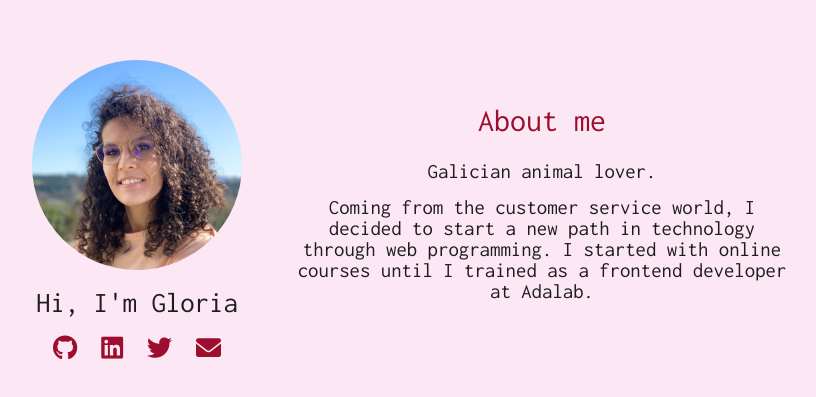
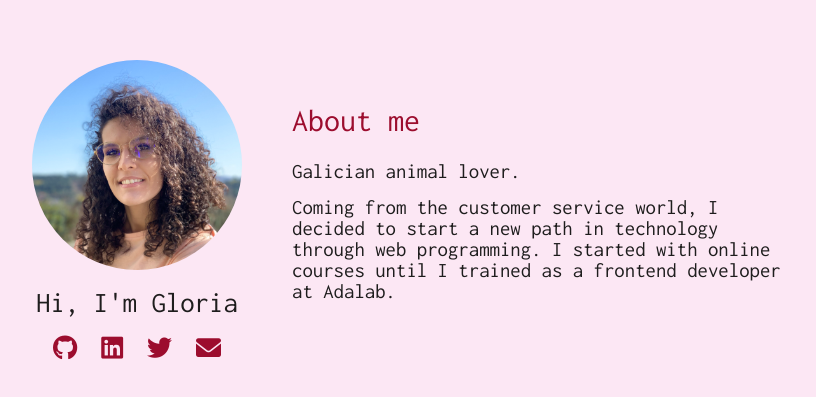
Before and after one commit to gloriarodrife/Portfolio, a React (Create React App) app: page / in a window 1280 px wide. Shown: the part 189-586 px from the top of the page, without its empty margins (228-1044 px from the left). Built offline with nearby package versions, Linux system fonts and the light colour scheme.

Commit message:
align text description

```diff
--- a/src/styles/main.scss
+++ b/src/styles/main.scss
@@ -47,15 +47,22 @@
           font-weight: 400;
           color: var(--primary--dark);
           margin-bottom: 1.5rem;
+
+          @media all and (min-width: 680px) {
+            text-align: left;
+          }
         }
 
         &_description {
           font-size: 1.3rem;
           max-width: 500px;
           color: var(--color-text);
-
           p {
             margin: 1rem 0;
+
+            @media all and (min-width: 680px) {
+              text-align: left;
+            }
           }
         }
       }
```
